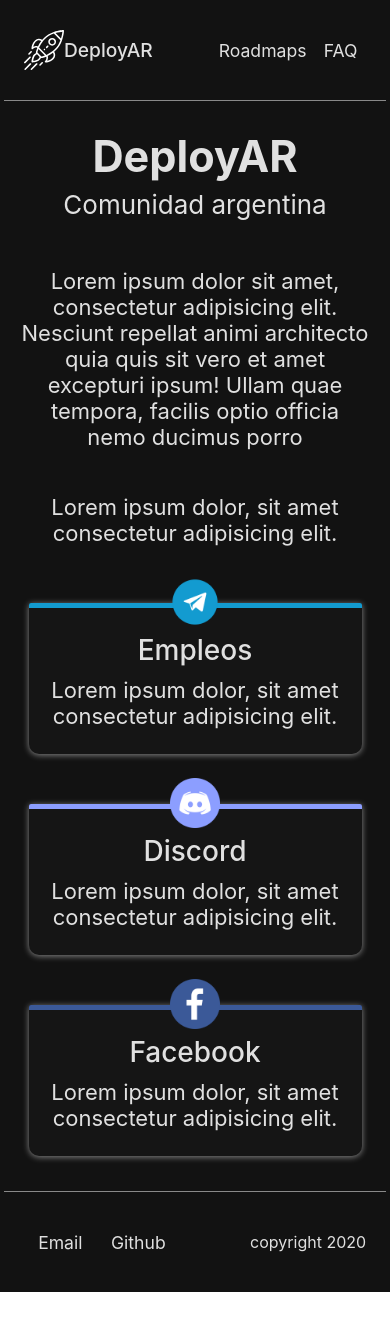
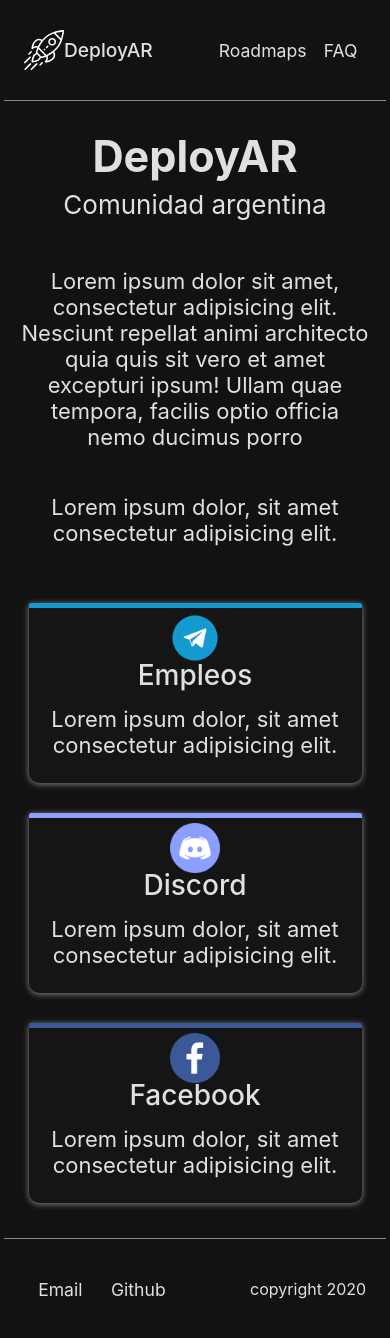
Before and after one commit to deployar/portal-web, a React (Create React App) app: page / in a window 390 px wide. Before the commit the page ends 1292 px from the top, so only its background shows below. Built offline with nearby package versions, Linux system fonts and the light colour scheme.

Commit message:
cambie el layout de las cards para mobile

```diff
--- a/src/components/Card/Card.css
+++ b/src/components/Card/Card.css
@@ -1,6 +1,6 @@
 .card {
-	width: 80%;
-	height: 200px;
+	width: 30%;
+	height: 180px;
 	border-radius: 2px 2px 10px 10px;
 	background-color: var(--secondary-color);
 	box-shadow: 0 1px 6px var(--blur-color);
@@ -10,6 +10,7 @@
 	justify-content: space-between;
 	animation: fadeIn 1.5s ease-in-out;
 	padding: 10px;
+	margin: 15px;
 }
 
 .card h3 {
@@ -26,6 +27,9 @@
 	align-items: center;
 	justify-content: space-between;
 	font-size: 24px;
+}
+.container p {
+	margin: 0;
 }
 
 .discord {
@@ -50,20 +54,21 @@
 }
 
 .icon {
-	height: 100px;
+	height: 80px;
 }
 
 @media only screen and (max-width: 600px) {
 	.card {
 		width: 90%;
-		height: auto;
+		height: 180px;
 		margin: 15px;
 		padding: 10px;
 		align-items: center;
+		overflow: hidden;
 	}
 
 	.card h3 {
-		padding: 15px;
+		margin-top: 40px;
 	}
 
 	.container {
@@ -75,14 +80,13 @@
 	}
 	.container p {
 		margin: 0;
-		margin-top: 40px;
 		width: 100%;
 	}
 
 	.icon {
 		height: 50px;
-		margin: 10px;
-		margin-top: -105px;
+		position: relative;
+		margin-top: -145px;
 	}
 }
 
--- a/src/components/Main/Main.css
+++ b/src/components/Main/Main.css
@@ -4,8 +4,6 @@
 	flex-direction: column;
 	align-items: center;
 	width: 100%;
-	/* 	font-size: calc(10px + 2vmin);
- */
 	color: var(--primary-color);
 }
 main p {
@@ -27,12 +25,12 @@
 
 .comunidades {
 	width: 100%;
-	margin: 20px;
+	margin: 10px;
 	padding: 10px;
-	display: grid;
-	grid-gap: 20px;
+	display: flex;
+	/* grid-gap: 15px;
 	grid-template-columns: 1fr 1fr 1fr 1fr;
-	grid-template-rows: 1fr 1fr;
+	grid-template-rows: 1fr 1fr; */
 	align-items: center;
 	justify-content: center;
 	justify-items: center;
```
